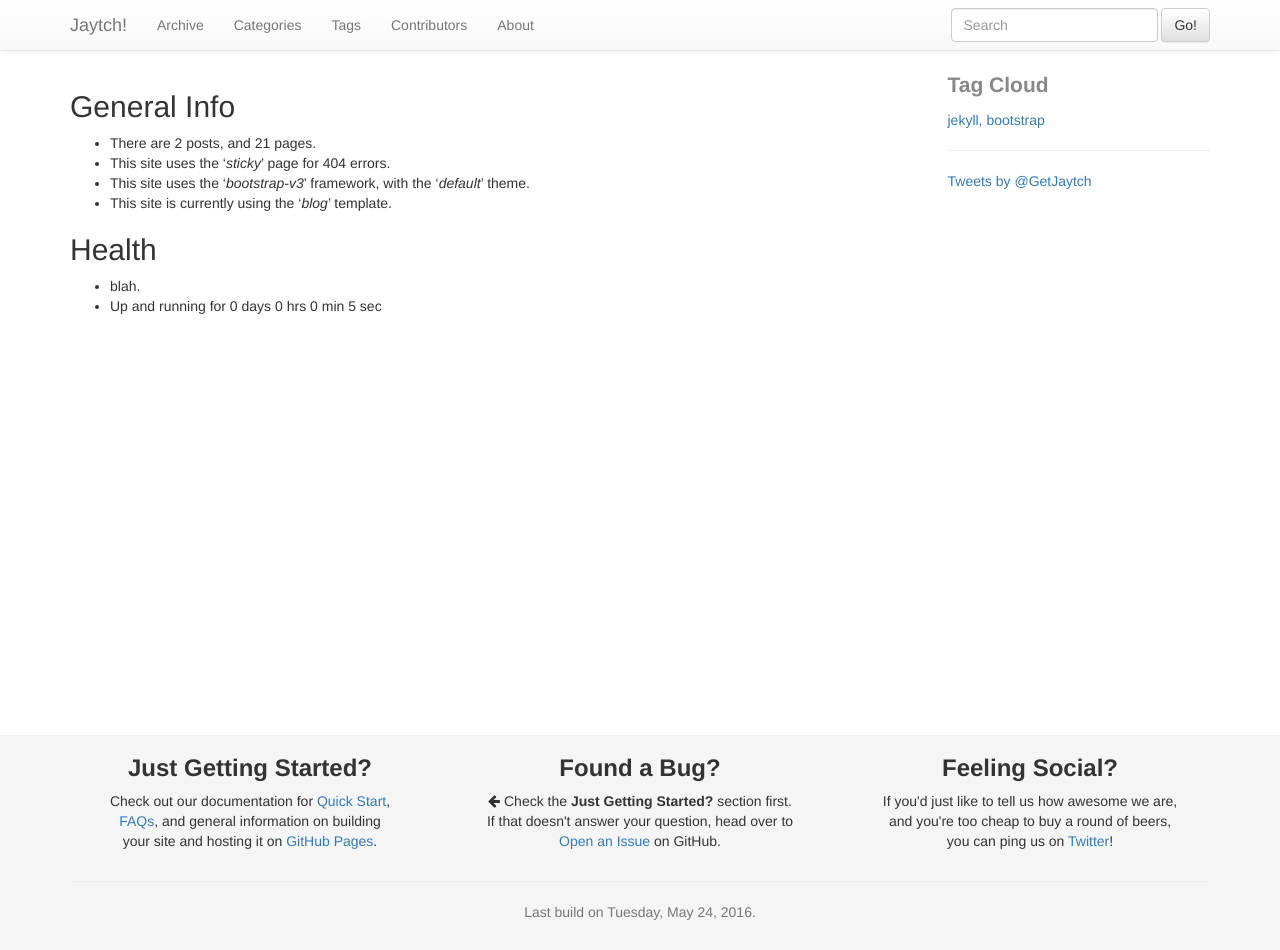
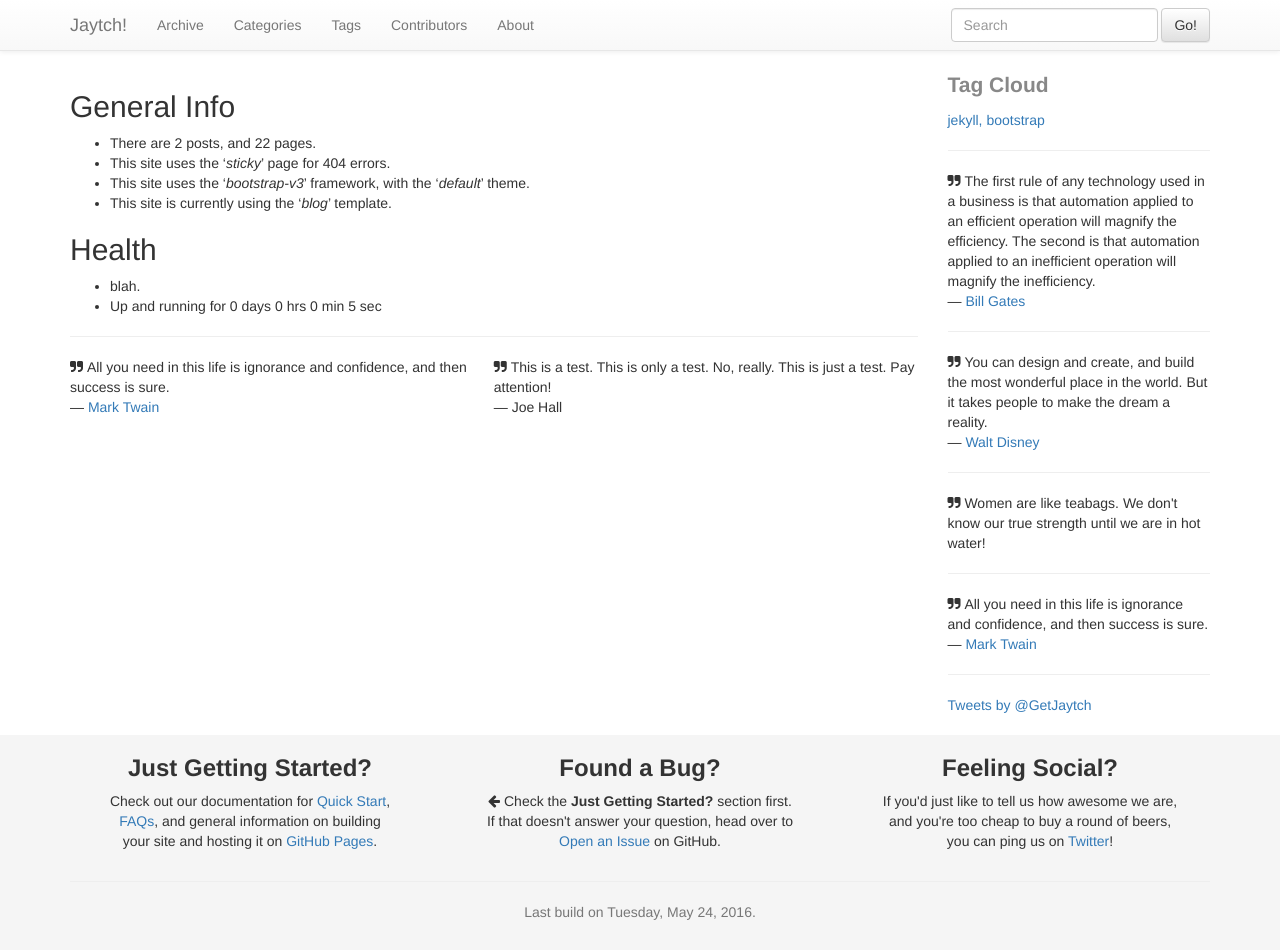
Before and after one commit to groundh0g/jaytch, a Jekyll site: the page built from stats.md, in a window 1280 px wide and 950 px high. Built offline with Jekyll 4.4.1, drawn with Linux system fonts in a browser that asks for light colours; comment, search, counter and statistics services are not loaded.

Commit message:
Adds quotes. Adds placeholder (and notes) for Sidebars, Widgets, and Snips document.

```diff
--- a/_config.yml
+++ b/_config.yml
@@ -75,7 +75,7 @@ jaytch:
         sidebar_left:
           sidebars: false # false | ["facebook", "twitter", ...]
         sidebar_right:
-          sidebars: ["tagcloud", "twitter"] # false | ["facebook", "twitter", ...]
+          sidebars: ["tagcloud", "quote", "quote2", "quote3", "quote4", "twitter"] # false | ["facebook", "twitter", ...]
           columns:  3
           hideForHome: false
           hideForPage: false
@@ -110,6 +110,7 @@ jaytch:
             "Configuration Settings Explained|/docs/configuration-settings-explained",
             "Frameworks, Themes,  &amp; Templates|/docs/layouts-frameworks-themes-and-templates",
             "Specifying a 404 Page|/docs/specifying-a-404-page",
+            "Sidebars, Widgets, &amp; Snips|/docs/widgets-and-snips",
             "Using Author Bios|/docs/using-author-bios",
             "Hosting on GitHub Pages|/docs/hosting-on-github-pages",
             "---",
@@ -155,6 +156,18 @@ jaytch:
         type:  author
       posts:
         type:  posts
+      quote:
+        type: quote
+        quote: The first rule of any technology used in a business is that automation applied to an efficient operation will magnify the efficiency. The second is that automation applied to an inefficient operation will magnify the inefficiency. -- <a href="http://www.brainyquote.com/quotes/authors/b/bill_gates.html">Bill Gates</a>
+      quote2:
+        type: quote
+        quote: You can design and create, and build the most wonderful place in the world. But it takes people to make the dream a reality. -- <a href="http://www.brainyquote.com/quotes/authors/w/walt_disney.html">Walt Disney</a>
+      quote3:
+        type: quote
+        quote: Women are like teabags. We don't know our true strength until we are in hot water!
+      quote4:
+        type: quote
+        quote: # use the page's quote
 
   authors:
     groundh0g:
--- /dev/null
+++ b/_includes/jaytch/sidebar/quote.liquid
@@ -0,0 +1,6 @@
+{% assign sidebarName = include.sidebarName | default: "quote" %}
+{% assign quote = site.jaytch.layout.sidebars.[sidebarName].quote | default: page.quote %}
+
+{% if quote %}
+  {% include jaytch/snips/quote.liquid quote=quote %}
+{% endif %}
--- /dev/null
+++ b/_includes/jaytch/snips/quote.liquid
@@ -0,0 +1,12 @@
+{% assign quoteText = include.quote | default: page.quote | default: "There's no quote on this page. -- Anonymous" %}
+{% assign quoteFloat = include.float | default: "right" %}
+{% assign count = quoteText | split: "--" | size %}
+{% if count > 1 %}
+  {% assign quoteText = quoteText | append: "</span>" | replace: "--", "<br/><span class='author'>&mdash; "" %}
+{% endif %}
+{% assign quoteWidth=include.width | default: "100%" %}
+{% if quoteWidth == "100%" %}
+  <div class="quote"><i class="fa fa-quote-right"></i>&nbsp;{{ quoteText }}</div>
+{% else %}
+  <div class="quote" style="float:{{ quoteFloat }}; width:{{ quoteWidth }}"><i class="fa fa-quote-right"></i>&nbsp;{{ quoteText }}</div>
+{% endif %}
--- a/stats.md
+++ b/stats.md
@@ -1,6 +1,7 @@
 ---
 layout: page
 title: Statistics
+quote: All you need in this life is ignorance and confidence, and then success is sure. -- <a href="http://www.brainyquote.com/quotes/authors/m/mark_twain.html">Mark Twain</a>
 showTitle: false
 ---
 
@@ -16,4 +17,9 @@ showTitle: false
 * blah.
 * Up and running for {% include jaytch/snips/countdown-inline.liquid datetime=site.time class="countup" %}
 
+---
+
+{% include jaytch/snips/quote.liquid quote="This is a test. This is only a test. No, really. This is just a test. Pay attention! -- Joe Hall" width="50%" %}
+{% include jaytch/snips/quote.liquid %}
+
 {% include jaytch/snips/countdown-script.liquid %}
```
Also changed, not shown: docs/sidebars-widgets-and-snips.md (added, +235 -0 lines).
